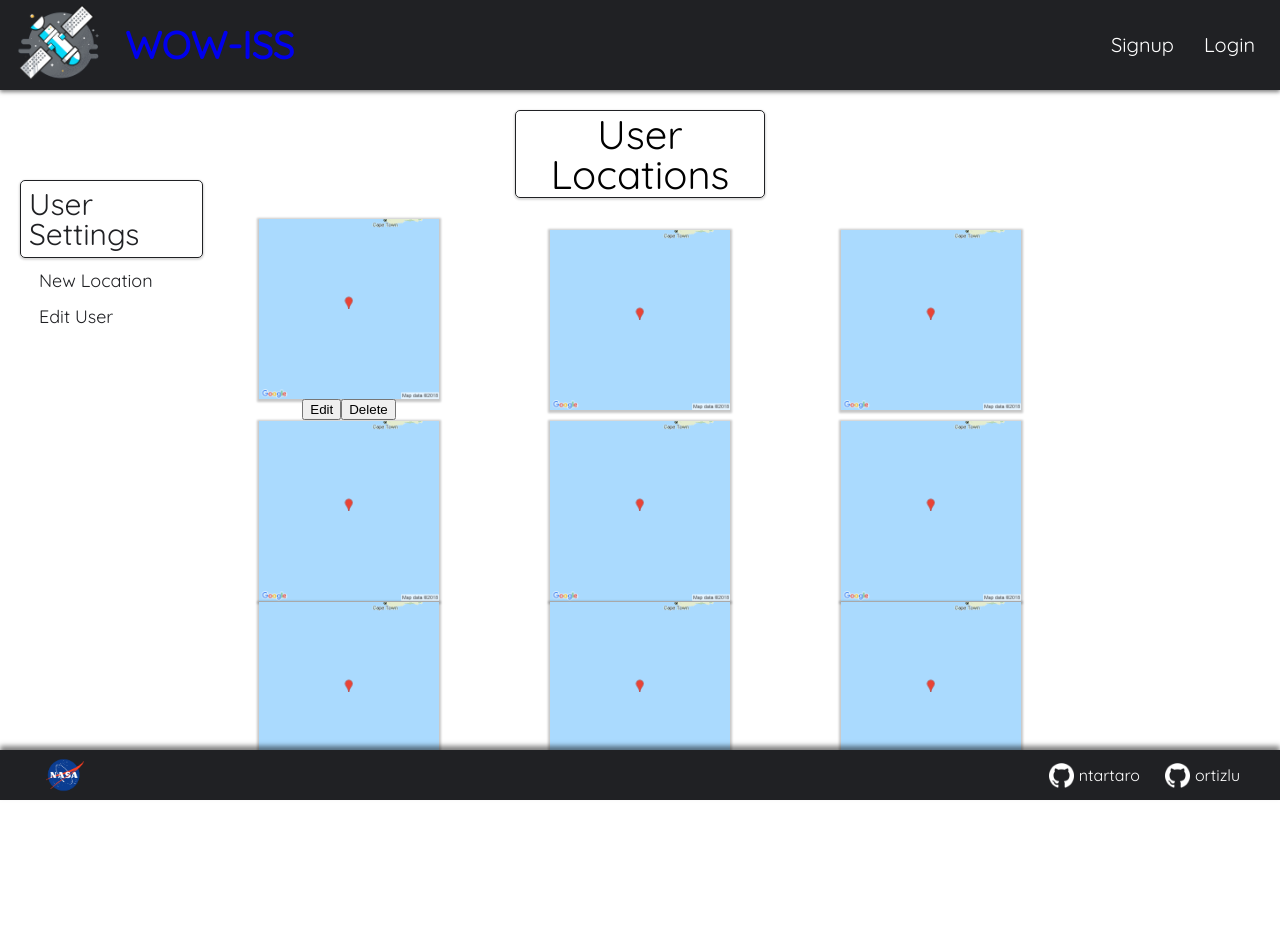
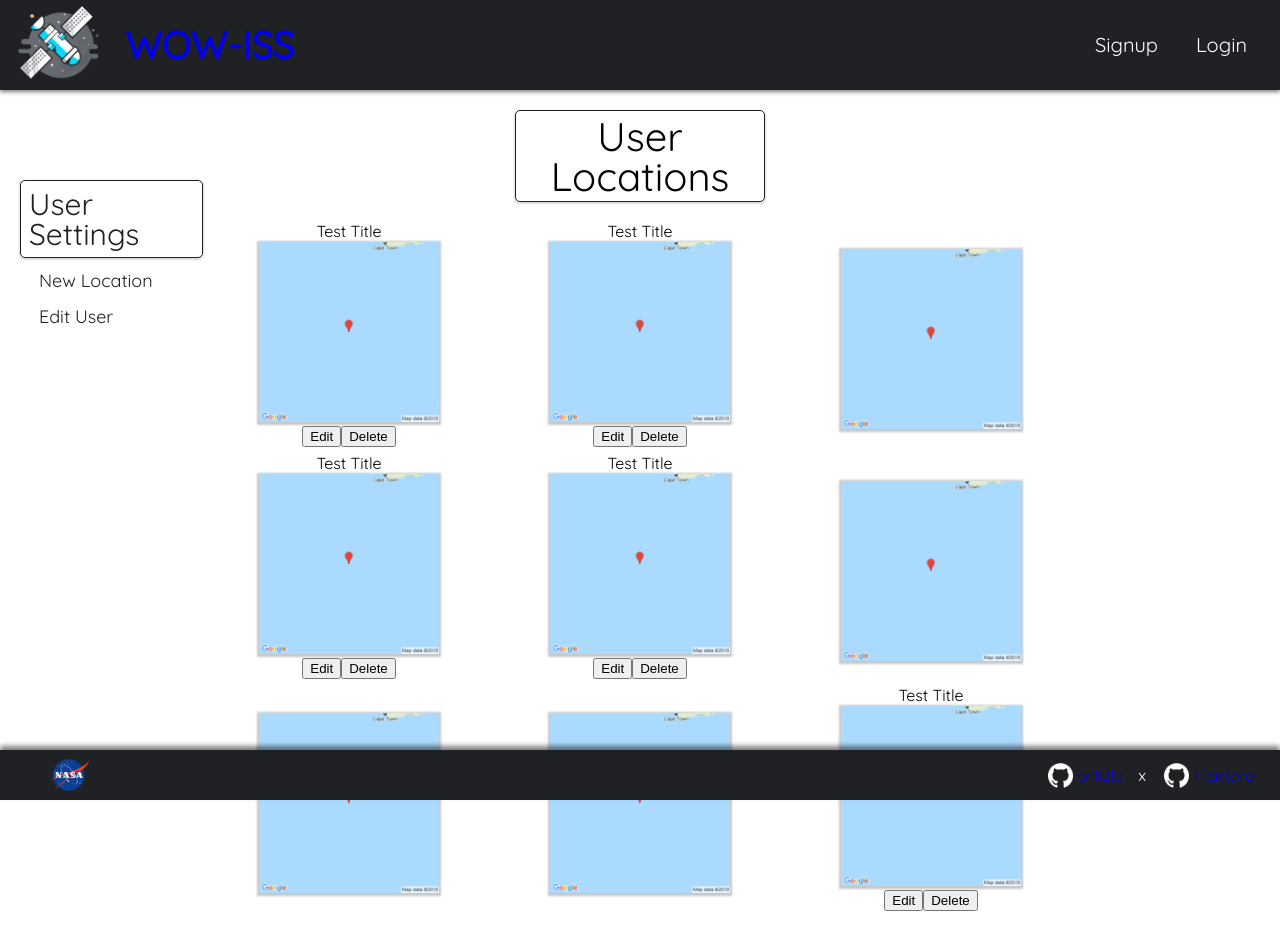
Before and after one commit to ntartaro/iss-tracker-frontend, a React (Create React App) app: page /user/1 in a window 1280 px wide. Before the commit the page ends 800 px from the top, so only its background shows below. Built offline with nearby package versions, Linux system fonts and the light colour scheme; no server answers.

Commit message:
up way too late on too many changes

```diff
--- a/src/Footer/Footer.css
+++ b/src/Footer/Footer.css
@@ -12,14 +12,28 @@ footer {
 }
 
 footer ul {
+  margin-right: -15px;
   display: flex;
   flex-direction: row;
 }
 
 footer li {
   padding: 10px;
+  transition: color 0.1s ease-in;
+  text-decoration: none;
 }
+
+footer a:visited {
+  color: white;
+  text-decoration: none;
+}
+
+footer li:hover {
+  color: #202124;
+}
+
 footer .git-logo {
+  margin-right: 5px;
   height: 25px;
 }
 
@@ -27,13 +41,32 @@ footer .nasa-logo {
   height: 40px;
 }
 
-footer p {
-  margin: 5px;
+footer .nick {
+  margin-left: 3px;
+}
+
+footer .x {
+  display: flex;
+  justify-content: center;
+  align-items: center;
   color: white;
 }
 
+footer .nasa {
+  width: 50px;
+  border-radius: 100%;
+}
+
 footer a {
+  padding: 5px;
+  border-radius: 15px;
   display: flex;
   align-items: center;
   justify-content: left;
+  transition: background-color ease-in, color ease-in;
 }
+
+footer a:hover {
+  background: white;
+  color: #202124;
+}
--- a/src/Footer/Footer.js
+++ b/src/Footer/Footer.js
@@ -1,12 +1,23 @@
-import React, { Component } from 'react'
-import './Footer.css'
+import React, { Component } from 'react';
+import './Footer.css';
 
 class Footer extends Component {
+  constructor(props) {
+    super(props);
+    this.state = {
+      img1: '/images/github_logo.png',
+      img2: '/images/github_logo.png'
+    };
+  }
+
   render() {
     return (
       <footer>
         <div>
-          <a href="https://www.nasa.gov/mission_pages/station/main/index.html">
+          <a
+            className="nasa"
+            href="https://www.nasa.gov/mission_pages/station/main/index.html"
+          >
             <img
               className="nasa-logo"
               src="/images/nasa2.png"
@@ -17,30 +28,57 @@ class Footer extends Component {
         <div>
           <ul>
             <li>
-              <a href="https://github.com/ntartaro">
+              <a
+                href="https://github.com/ortizlu"
+                onMouseEnter={() => {
+                  this.setState({
+                    img2: '/images/github_logo2.png'
+                  });
+                }}
+                onMouseLeave={() => {
+                  this.setState({
+                    img2: '/images/github_logo.png'
+                  });
+                }}
+              >
                 <img
                   className="git-logo"
-                  src="/images/github_logo.png"
+                  src={this.state.img2}
                   alt="Github Link"
                 />
-                <p>ntartaro</p>
+                ortizlu
               </a>
             </li>
-            <li>
-              <a href="https://github.com/ortizlu">
+            <div className="x">
+              <p>x</p>
+            </div>
+            <li className='nick'>
+              <a
+                href="https://github.com/ntartaro"
+                onMouseEnter={() => {
+                  this.setState({
+                    img1: '/images/github_logo2.png'
+                  });
+                }}
+                onMouseLeave={() => {
+                  this.setState({
+                    img1: '/images/github_logo.png'
+                  });
+                }}
+              >
                 <img
                   className="git-logo"
-                  src="/images/github_logo.png"
+                  src={this.state.img1}
                   alt="Github Link"
                 />
-                <p>ortizlu</p>
+                ntartaro
               </a>
             </li>
           </ul>
         </div>
       </footer>
-    )
+    );
   }
 }
 
-export default Footer
+export default Footer;
--- a/src/Header/Header.css
+++ b/src/Header/Header.css
@@ -40,6 +40,30 @@ header li {
   color: white;
   font-size: 20px;
   padding: 15px;
+  transition: color 0.25s ease-in;
+}
+
+header li:hover {
+  color: #202124;
+}
+
+.header-signup a {
+  margin-right: 8px;
+  transition: background-color 0.25s ease-in;
+  border-radius: 7px;
+}
+
+.header-signup a:hover {
+  background-color: white;
+  color: #202124;
+}
+
+.logo p {
+  transition: text-shadow 0.1s ease-in;
+}
+
+.logo p:hover {
+  text-shadow: 0px 0px 25px #fcfcfc;
 }
 
 .flex {
--- a/src/Home/Home.css
+++ b/src/Home/Home.css
@@ -1,5 +1,5 @@
 .home {
-  margin-top: 3rem;
+  margin-top: 1rem;
   display: flex;
   flex-direction: column;
   justify-content: center;
@@ -7,45 +7,35 @@
 }
 
 .home div {
-  padding: 0 20px;
 }
 
 .home div img {
   max-width: 100%;
   height: auto;
-  margin: 30px auto;
+  margin-top: 20px ;
   padding: 0.25rem;
-  background-color: #fff;
-  border: 1px solid #dee2e6;
+  /* background-color: #fff; */
+  /* border: .1px solid #dee2e6; */
   border-radius: 0.25rem;
+  box-shadow: 0 1px 2px 2px rgba(0, 0, 0, 0.22);
 }
 
 .home h1 {
+  text-shadow: 1px 1px 1px rgba(0, 0, 0, 0.35);
   font-size: 4rem;
   text-align: center;
 }
 
-@media (max-width: 990px) {
-  .home h1 {
-    font-size: 3rem;
-    text-align: center;
-  }
-}
-
-@media (max-width: 760px) {
-  .home h1 {
-    font-size: 2rem;
-    text-align: center;
-  }
-}
-
 .home h2 {
+  margin-top: 10px;
   font-size: 2rem;
+  text-decoration: underline;
 }
 
 .home button {
-  margin-bottom: 50px;
-  margin-top: 1rem;
+  text-align: center;
+  width: 110px;
+  margin-top: 5px;
   background-color: #202124;
   /* border taken from bootstrap class thumbnail */
   color: white;
@@ -62,6 +52,26 @@
   box-shadow: 0 5px 15px rgba(0, 0, 0, 0.3);
 }
 
+.zoom-out-button{
+  margin-right: 50px;
+}
+
+.refresh-button {
+  margin-right: 50px;
+}
 .map-buttons-wrapper {
-  margin-top: -46px;
 }
+
+@media (max-width: 990px) {
+  .home h1 {
+    font-size: 3rem;
+    text-align: center;
+  }
+}
+
+@media (max-width: 760px) {
+  .home h1 {
+    font-size: 2rem;
+    text-align: center;
+  }
+}
--- a/src/Home/Home.js
+++ b/src/Home/Home.js
@@ -53,6 +53,7 @@ class Home extends Component {
     return (
       <div className="home">
         <h1>Where Over the World is the ISS?</h1>
+        <h2>{this.props.city}</h2>
         <div>
           <img
             src={
@@ -68,7 +69,7 @@ class Home extends Component {
               this.state.maptype +
               '&zoom=' +
               this.state.zoom +
-              '&size=400x400&key=AIzaSyDGpcbl_iqDQvUb-qa_-r1nh3In4QXL-xo'
+              '&size=1400x550&key=AIzaSyDGpcbl_iqDQvUb-qa_-r1nh3In4QXL-xo'
             }
             alt="map of where the ISS is"
           />
@@ -80,17 +81,16 @@ class Home extends Component {
           <button className="zoom-out-button" onClick={this.zoomOut}>
             ZOOM -
           </button>
+          <button className="refresh-button" onClick={this.props.fetchISS}>
+            REFRESH
+          </button>
           <button className="satellite-button" onClick={this.mapSatellite}>
             SATELLITE
           </button>
           <button className="default-button" onClick={this.mapDefault}>
-            DEFAULT
+            STANDARD
           </button>
         </div>
-        <h2>{this.props.city}</h2>
-        <button className="refresh-map" onClick={this.props.fetchISS}>
-          Refresh
-        </button>
       </div>
     );
   }
--- a/src/Login/Login.css
+++ b/src/Login/Login.css
@@ -70,4 +70,10 @@
   color: white;
   height: 40px;
   width: 150px;
+  transition: background-color 0.25s ease-in, color 0.25s ease-in;
 }
+
+.login-button:hover {
+background-color: white;
+color: #202124;
+}
--- a/src/NewLocation/NewLocation.css
+++ b/src/NewLocation/NewLocation.css
@@ -67,4 +67,10 @@
   color: white;
   height: 40px;
   width: 150px;
+  transition: background-color 0.25s ease-in, color 0.25s ease-in;
 }
+
+.create-button:hover {
+background-color: white;
+color: #202124;
+}
--- a/src/Signup/Signup.css
+++ b/src/Signup/Signup.css
@@ -72,4 +72,10 @@
   color: white;
   height: 40px;
   width: 150px;
+  transition: background-color 0.25s ease-in, color 0.25s ease-in;
 }
+
+.signup-button:hover {
+background-color: white;
+color: #202124;
+}
--- a/src/Userpage/Userpage.css
+++ b/src/Userpage/Userpage.css
@@ -14,7 +14,7 @@
 .user-locations {
   box-shadow: 0 1px 2px 1px rgba(0, 0, 0, 0.15);
   border: #202124 1px solid;
-  padding: 3px;
+  padding: 5px;
   border-radius: 5px;
   text-align: center;
   font-size: 40px;
@@ -45,6 +45,7 @@
 }
 
 .user-settings li {
+  text-shadow: 0 1px 2px 5px rgba(0, 0, 0, 0.55);
   border-radius: 4px;
   padding: 4px;
   width: 200px;
@@ -52,6 +53,7 @@
   font-size: 18px;
   margin-left: 10px;
   color: #202124;
+  transition: background-color 0.25s ease-in, color 0.25s ease-in;
 }
 
 .user-settings li:hover {
@@ -69,19 +71,6 @@
   height: 30px;
   width: 120px;
   margin: 8px 5px;
-}
-
-.delete-user-button {
-  height: 30px;
-  width: 120px;
-  margin: 200px 5px 5px 5px;
-  border-radius: 5px;
-  cursor: pointer;
-  font-size: 1rem;
-  box-shadow: 0 1px 2px rgba(0, 0, 0, 0.15);
-  transition: box-shadow 0.1s ease-in;
-  background-color: red;
-  color: black;
 }
 
 .location-button-wrapper {
@@ -106,6 +95,14 @@
   align-items: center;
   justify-content: center;
   flex-direction: column;
+}
+
+.location p {
+  margin-bottom: 3px;
+}
+.location button {
+  margin-top: 4px;
+  margin-bottom: 7px;
 }
 
 .location.one {
--- a/src/Userpage/Userpage.js
+++ b/src/Userpage/Userpage.js
@@ -20,6 +20,7 @@ class Userpage extends Component {
           <p>User Locations</p>
         </div>
         <div className="location one">
+        <p>Test Title</p>
           <img src="/images/staticmap.png" />
           <div className="location-button-wrapper">
             <button>Edit</button>
@@ -27,16 +28,31 @@ class Userpage extends Component {
           </div>
         </div>
         <div className="location two">
+        <p>Test Title</p>
           <img src="/images/staticmap.png" />
+          <div className="location-button-wrapper">
+            <button>Edit</button>
+            <button>Delete</button>
+          </div>
         </div>
         <div className="location three">
           <img src="/images/staticmap.png" />
         </div>
         <div className="location four">
+        <p>Test Title</p>
           <img src="/images/staticmap.png" />
+          <div className="location-button-wrapper">
+            <button>Edit</button>
+            <button>Delete</button>
+          </div>
         </div>
         <div className="location five">
+        <p>Test Title</p>
           <img src="/images/staticmap.png" />
+          <div className="location-button-wrapper">
+            <button>Edit</button>
+            <button>Delete</button>
+          </div>
         </div>
         <div className="location six">
           <img src="/images/staticmap.png" />
@@ -48,7 +64,12 @@ class Userpage extends Component {
           <img src="/images/staticmap.png" />
         </div>
         <div className="location nine">
+        <p>Test Title</p>
           <img src="/images/staticmap.png" />
+          <div className="location-button-wrapper">
+            <button>Edit</button>
+            <button>Delete</button>
+          </div>
         </div>
       </div>
     );
```
Also changed, not shown: public/images/github_logo2.png (added).
